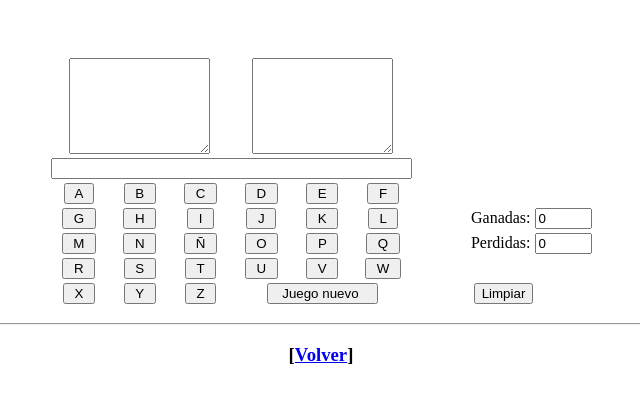
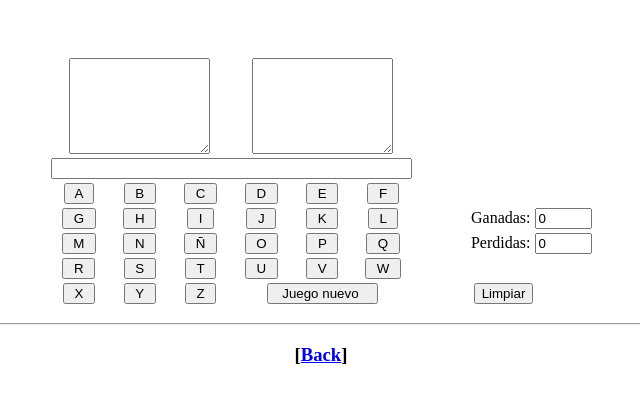
Before and after one commit to d4ave/d4ave.github.io, a plain HTML site: page projects/games/ahorcado/ahorcado.html in a window 1280 px wide. Shown: the full height of the page, 319-959 px from the left. Drawn offline with Linux system fonts and the light colour scheme.

Commit message:
Update ahorcado.html

```diff
--- a/projects/games/ahorcado/ahorcado.html
+++ b/projects/games/ahorcado/ahorcado.html
@@ -189,7 +189,7 @@ function FinJuego(resultado) {
 <hr>
 <center>
 <h3>
-[<a href="index.html">Volver</a>]
+[<a href="/projects/">Back</a>]
 </h3>
 </center>
 
```
